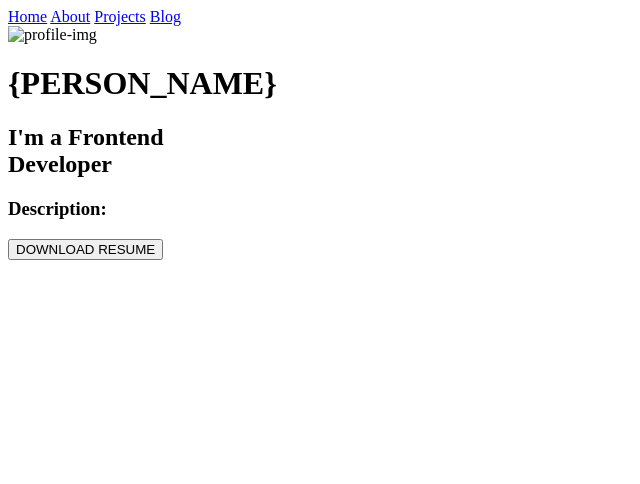
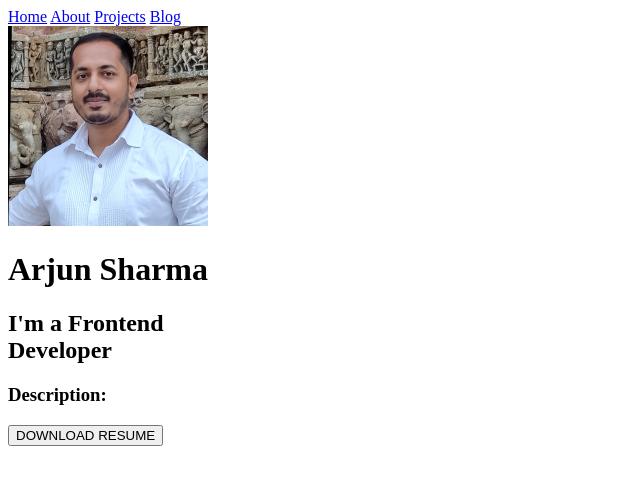
Before and after one commit to arjun-devx/learning_FullStack, a plain HTML site: page html_projects/creating-header-section.html in a window 1280 px wide. Shown: the whole page, without its empty margins (0-640 px from the left). Drawn offline with Linux system fonts and the light colour scheme.

Commit message:
HTMLProject - creating-header-section.html - fix to profile photo image

```diff
--- a/html_projects/creating-header-section.html
+++ b/html_projects/creating-header-section.html
@@ -1,6 +1,8 @@
 <!DOCTYPE html>
 <html>
 <head>
+    <meta charset="utf-8">
+    <meta name="viewport" content="width=device-width, initial-scale=1">
     <title>test</title>
 </head>
 <body>
@@ -13,8 +15,8 @@
         </nav>
     </header>
     <div>
-    <img src = "#" alt="profile-img">
-    <h1>{PERSON_NAME}</h1>
+    <img src = "./assets/images/arjun_sharma.jpeg" alt="Arjun_Image" width="200" height="200">
+    <h1>Arjun Sharma</h1>
     <h2>
         I'm a Frontend
         <br>
```
Also changed, not shown: html_projects/assets/images/arjun_sharma.jpeg (added).
